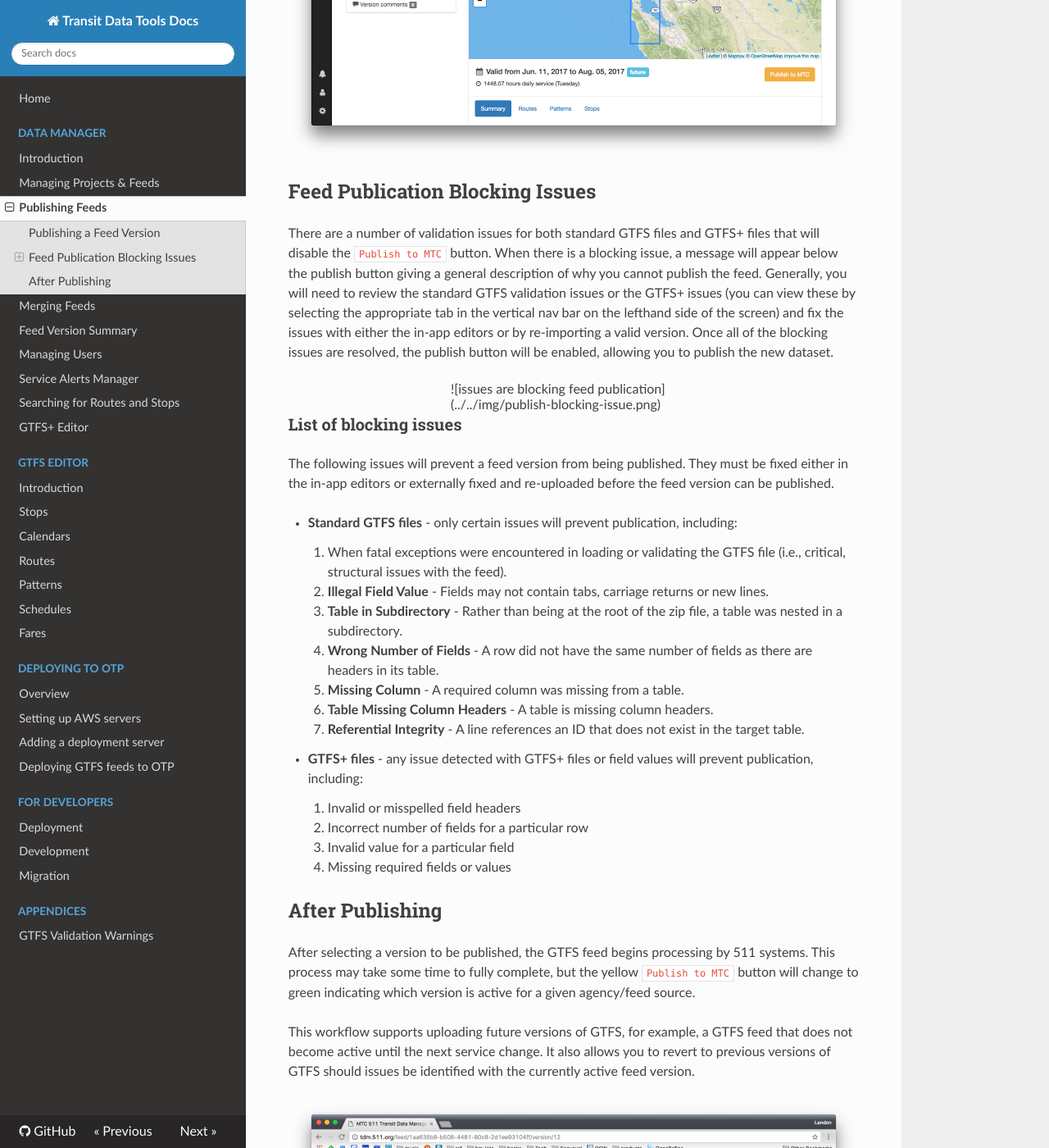
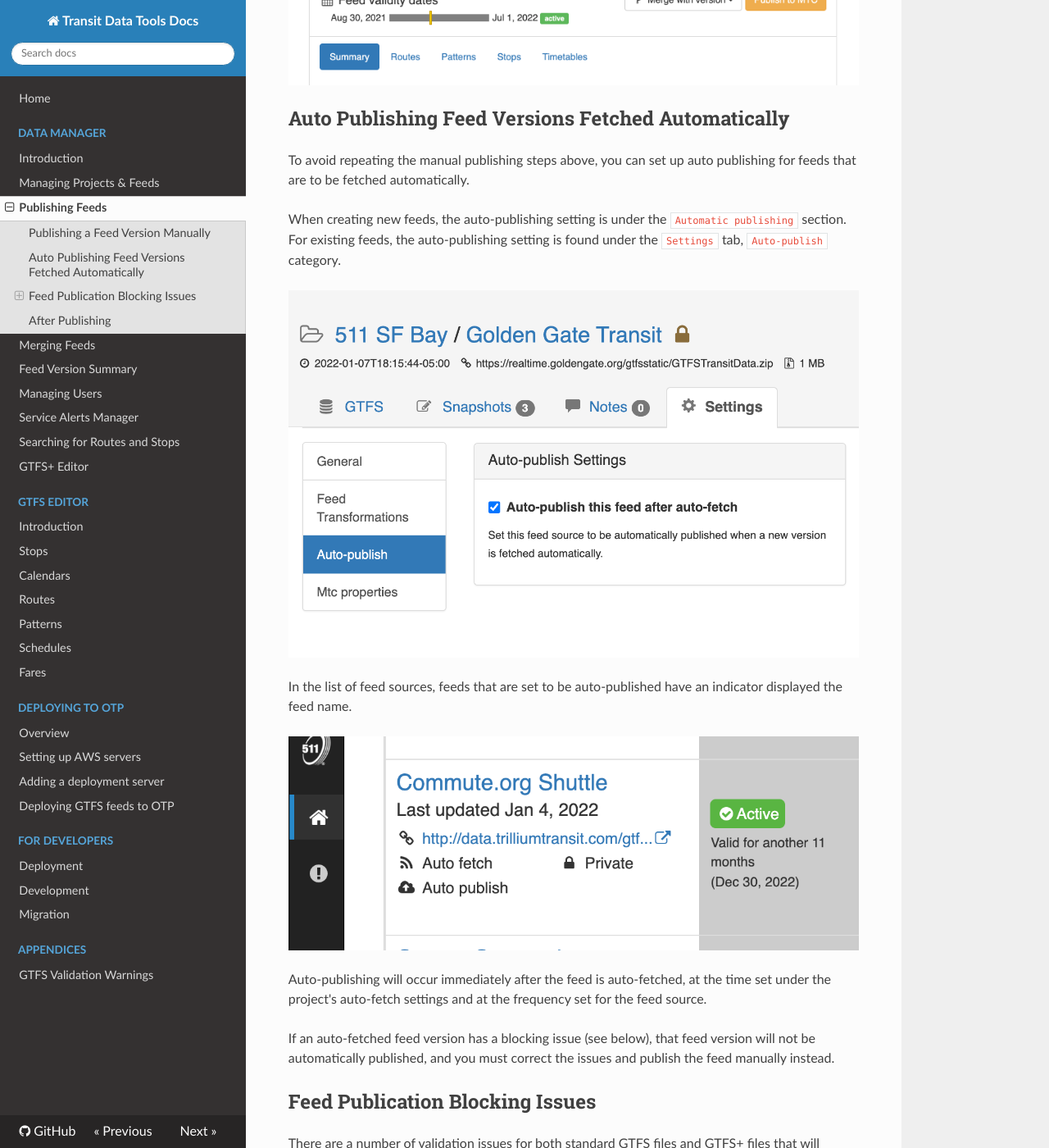
Before and after one commit to wtchen/datatools-ui, an MkDocs documentation site: the page built from docs/user/publishing-feeds.md, in a window 1280 px wide and 1400 px high, scrolled down 659 px. Shown: the whole window at 82% size. Built offline with MkDocs 1.6.1, drawn with Linux system fonts in a browser that asks for light colours; nearby versions of some CDN libraries; old or Windows-style settings are respelled for this version of MkDocs; some of the changed text lies outside the part shown.

Commit message:
docs(publishing-feeds.md): Update feed publishing text and screenshots.

```diff
--- a/docs/user/publishing-feeds.md
+++ b/docs/user/publishing-feeds.md
@@ -1,11 +1,32 @@
 # Publishing Feeds
 
-## Publishing a Feed Version
+## Publishing a Feed Version Manually
+
 Once a feed version has been loaded into the manager either through direct upload, URL fetch or loaded from the editor, in order to make this feed active (i.e., available for creating alerts or visible in other 511 systems) you must first publish the feed.  This step allows users to review the feed contents (such as number of routes or stops) as well as any validation issues before beginning the publication process.
 
 Once you have checked these details, you must click the yellow `Publish to MTC` button.
 
 ![publish feed version](../img/feed-manager-publish.png)
+
+## Auto Publishing Feed Versions Fetched Automatically
+
+To avoid repeating the manual publishing steps above,
+you can set up auto publishing for feeds that are to be fetched automatically.
+
+When creating new feeds, the auto-publishing setting is under the `Automatic publishing` section.
+For existing feeds, the auto-publishing setting is found under the `Settings` tab, `Auto-publish` category.
+
+![Auto-publish settings](../img/auto-publish-feed.png)
+
+In the list of feed sources, feeds that are set to be auto-published have an indicator displayed the feed name.
+
+![Auto-publish status](../img/auto-publish-status.png)
+
+Auto-publishing will occur immediately after the feed is auto-fetched,
+at the time set under the project's auto-fetch settings and at the frequency set for the feed source.
+
+If an auto-fetched feed version has a blocking issue (see below), that feed version will not be automatically published,
+and you must correct the issues and publish the feed manually instead.
 
 ## Feed Publication Blocking Issues
 There are a number of validation issues for both standard GTFS files and GTFS+ files that will disable the `Publish to MTC` button. When there is a blocking issue, a message will appear below the publish button giving a general description of why you cannot publish the feed. Generally, you will need to review the standard GTFS validation issues or the GTFS+ issues (you can view these by selecting the appropriate tab in the vertical nav bar on the lefthand side of the screen) and fix the issues with either the in-app editors or by re-importing a valid version. Once all of the blocking issues are resolved, the publish button will be enabled, allowing you to publish the new dataset.
```
Also changed, not shown: docs/img/auto-publish-feed.png (added), docs/img/auto-publish-status.png (added), docs/img/feed-manager-publish.png, docs/img/feed-manager-published.png.
